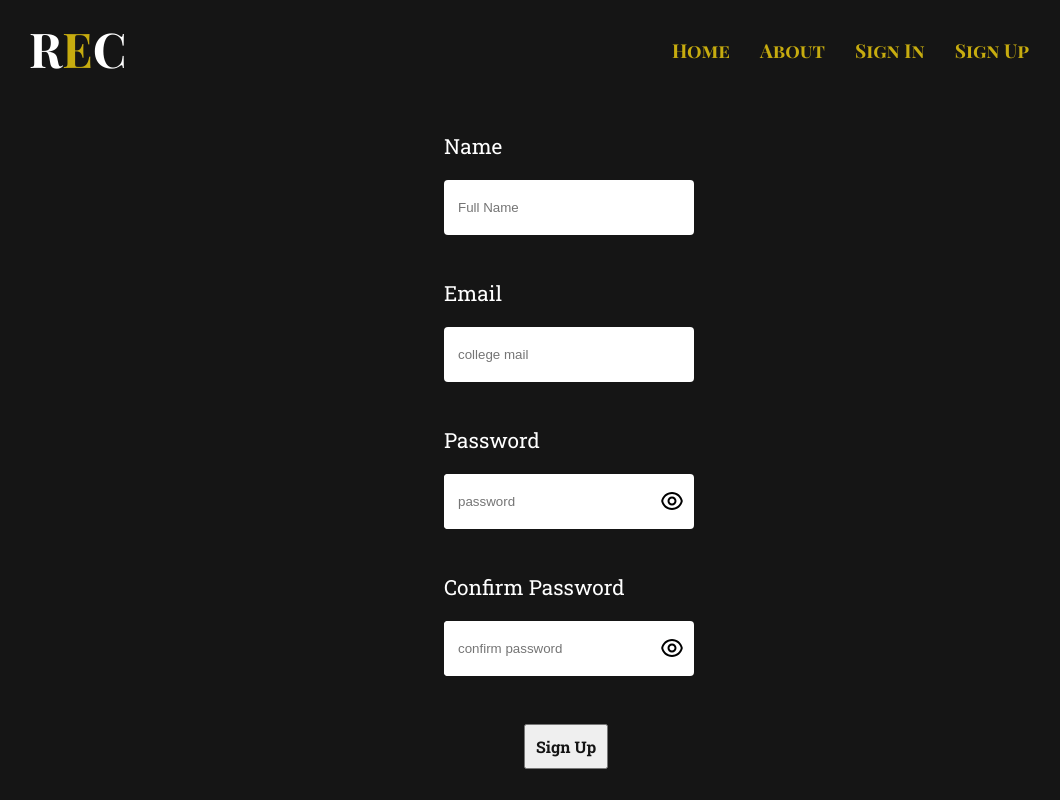
After one commit to Muzeeb-183/College-Project, a Flask app: page /signup in a window 1280 px wide. The commit adds this page. Shown: the whole page, without its empty margins (71-1131 px from the left). Run offline with Flask 3, Linux system fonts and the light colour scheme.

Commit message:
added signup and modified previous pages

```diff
--- a/app.py
+++ b/app.py
@@ -26,6 +26,11 @@ def index():
 @app.route("/signin", methods=["GET", "POST"])
 def signin():
     return render_template("signin.html")
+# Sign-up route
+@app.route("/signup", methods=["GET", "POST"])
+def signup():
+    return render_template("signup.html")
+
 
 if __name__ == "__main__":
     app.run(debug=True)
--- a/static/style1.css
+++ b/static/style1.css
@@ -1,6 +1,7 @@
 @import url('https://fonts.googleapis.com/css2?family=Playfair+Display+SC:ital,wght@0,400;0,700;0,900;1,400;1,700;1,900&display=swap');
-@import url('https://fonts.googleapis.com/css2?family=Playfair+Display+SC:ital,wght@0,400;0,700;0,900;1,400;1,700;1,900&family=Roboto+Slab:wght@100..900&display=swap');
+@import url('https://fonts.googleapis.com/css2?family=Roboto+Slab:wght@100..900&display=swap');
 
+/* Reset default margins and padding */
 * {
     padding: 0;
     margin: 0;
@@ -16,32 +17,74 @@
     --primary-font: "Roboto Slab", serif;
 }
 
+/* General body styling */
 body {
     background-color: var(--primary-color);
-    height: 90vh;
+    height: 100vh;
+    display: flex;
+    flex-direction: column;
+    justify-content: center;
 }
-h1{
+
+/* Reset any scaling effect on the logo */
+.logo h1 {
+    font-size: 3rem; /* Consistent size for all pages */
     color: var(--main-color);
-    text-align: center;
-    margin-top: 5rem;
     font-family: var(--main-font);
-    font-size: 3rem;
+    display: inline;
+    margin: 0; /* Reset margin */
+    padding: 0; /* Reset padding */
+    line-height: 1; /* Ensure proper alignment */
+    transition: font-size 0.2s ease-in-out; /* Smooth transition on size changes */
 }
-span{
+
+.logo span {
     color: var(--design-color1);
 }
-.container{
+
+/* Navigation bar style */
+nav {
+    display: flex;
+    align-items: center; /* Vertically center the logo and menu items */
+    justify-content: space-between;
+    padding: 20px;
+}
+
+/* Menu buttons */
+.menu-btns {
     display: flex;
     justify-content: center;
     align-items: center;
-    /* margin-top: 2rem; */
+    margin-right: 10rem;
 }
-form label{
+
+.menu-btns a {
+    margin-left: 30px;
+    text-decoration: none;
+    color: var(--design-color1);
+    font-size: 1.2rem;
+}
+
+.menu-btns a:hover {
+    border-bottom: 2px solid var(--main-color);
+}
+
+/* Form container styling */
+.container {
+    display: flex;
+    justify-content: center;
+    align-items: center;
+    height: calc(100vh - 100px); /* Adjust height based on navbar */
+}
+
+/* Form label and input styling */
+form label {
     color: var(--main-color);
     font-family: var(--primary-font);
     font-size: 1.3rem;
 }
-form input{
+
+form input {
     height: 55px;
     width: 250px;
     border: 0;
@@ -49,7 +92,9 @@ form input{
     padding: 14px;
     border-radius: 4px;
 }
-.password-container{
+
+/* Password field styling */
+.password-container {
     height: 55px;
     width: 250px;
     background-color: var(--main-color);
@@ -57,23 +102,24 @@ form input{
     display: flex;
     justify-content: center;
     align-items: center;
+}
 
-}
-.password-container img{
+.password-container img {
     margin-right: 10px;
 }
-form i{
+
+form i {
     font-size: 2rem;
     color: var(--design-color1);
 }
 
-button{
-    margin-top:3rem;
+/* Button styling */
+button {
+    margin-top: 3rem;
     margin-left: 5rem;
     padding: 10px;
     font-family: var(--primary-font);
     color: var(--primary-color);
     font-size: 1rem;
     font-weight: bold;
-
 }
--- a/templates/index.html
+++ b/templates/index.html
@@ -10,6 +10,7 @@
             <a href="#two-one">Second Year</a>
             <a href="#three-one">Third Year</a>
             <a href="#four-one">Fourth Year</a>
+            <a href="{{ url_for('signup') }}" style="color: var(--design-color1); border: 2px solid var(--design-color1); padding: 10px; margin-top: 20px;">Sign Up Now</a>
         </div>
 
         <div class="content imgs">
--- a/templates/layout.html
+++ b/templates/layout.html
@@ -1,7 +1,6 @@
 <!-- layout.html -->
 <!DOCTYPE html>
 <html lang="en">
-
 <head>
     <meta charset="UTF-8">
     <meta name="viewport" content="width=device-width, initial-scale=1.0">
@@ -9,7 +8,6 @@
     {% block additional_styles %}{% endblock %} <!-- Placeholder for additional stylesheets -->
     <title>{% block title %}Home{% endblock %}</title> <!-- Title block to be overridden -->
 </head>
-
 <body>
     <!-- Navigation Bar -->
     <nav>
@@ -20,6 +18,7 @@
             <a href="{{ url_for('index') }}">Home</a>
             <a href="#">About</a>
             <a href="{{ url_for('signin') }}">Sign In</a>
+            <a href="{{ url_for('signup') }}">Sign Up</a> <!-- New link to sign-up page -->
         </div>
     </nav>
 
--- /dev/null
+++ b/templates/signup.html
@@ -0,0 +1,62 @@
+{% extends "layout.html" %}
+
+{% block title %}Sign-Up{% endblock %} <!-- Sets the title for the sign-up page -->
+
+{% block additional_styles %}
+<link href="{{ url_for('static', filename='style1.css') }}" rel="stylesheet"> <!-- Link to the sign-up specific stylesheet -->
+{% endblock %}
+
+{% block content %}
+<div class="container">
+    <form action="{{ url_for('signup') }}" method="POST">
+        <!-- Name Field -->
+        <pre><label for="name">Name</label>     <i class="ri-user-line"></i></pre><br>
+        <input type="text" id="name" placeholder="Full Name"><br><br><br>
+
+        <!-- Email Field -->
+        <pre><label for="email">Email</label>     <i class="ri-mail-line"></i></pre><br>
+        <input type="email" id="email" placeholder="college mail"><br><br><br>
+
+        <!-- Password Field -->
+        <pre><label for="password">Password</label>     <i class="ri-lock-line"></i></pre><br>
+        <div class="password-container">
+            <input type="password" id="password" placeholder="password">
+            <img src="{{ url_for('static', filename='images/eye-open.png') }}" id="eyeicon" alt="eye icon">
+        </div><br><br>
+
+        <!-- Confirm Password Field -->
+        <pre><label for="confirm-password">Confirm Password</label>     <i class="ri-lock-line"></i></pre><br>
+        <div class="password-container">
+            <input type="password" id="confirm-password" placeholder="confirm password">
+            <img src="{{ url_for('static', filename='images/eye-open.png') }}" id="confirm-eyeicon" alt="eye icon">
+        </div>
+
+        <!-- Submit Button -->
+        <button>Sign Up</button>
+    </form>
+</div>
+
+<script>
+    // Toggle visibility for password fields
+    let eyeicon = document.getElementById("eyeicon");
+    let password = document.getElementById("password");
+    let confirmEyeicon = document.getElementById("confirm-eyeicon");
+    let confirmPassword = document.getElementById("confirm-password");
+
+    eyeicon.onclick = function() {
+        if (password.type === "password") {
+            password.type = "text";
+        } else {
+            password.type = "password";
+        }
+    }
+
+    confirmEyeicon.onclick = function() {
+        if (confirmPassword.type === "password") {
+            confirmPassword.type = "text";
+        } else {
+            confirmPassword.type = "password";
+        }
+    }
+</script>
+{% endblock %}
```
Also changed, not shown: templates/sign.html (deleted, +0 -7 lines).
